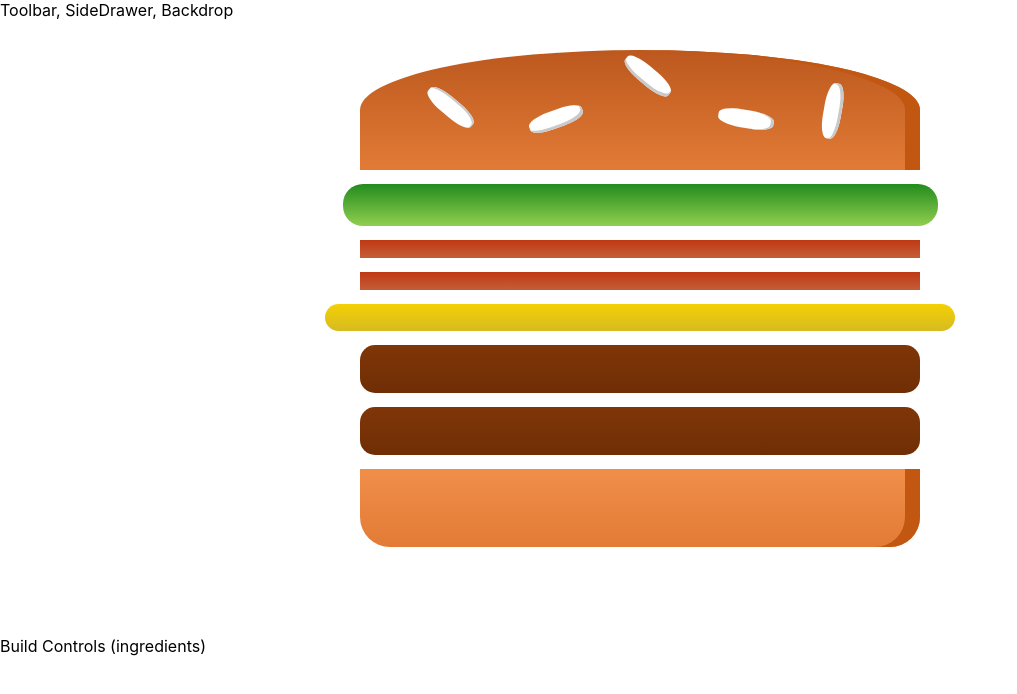
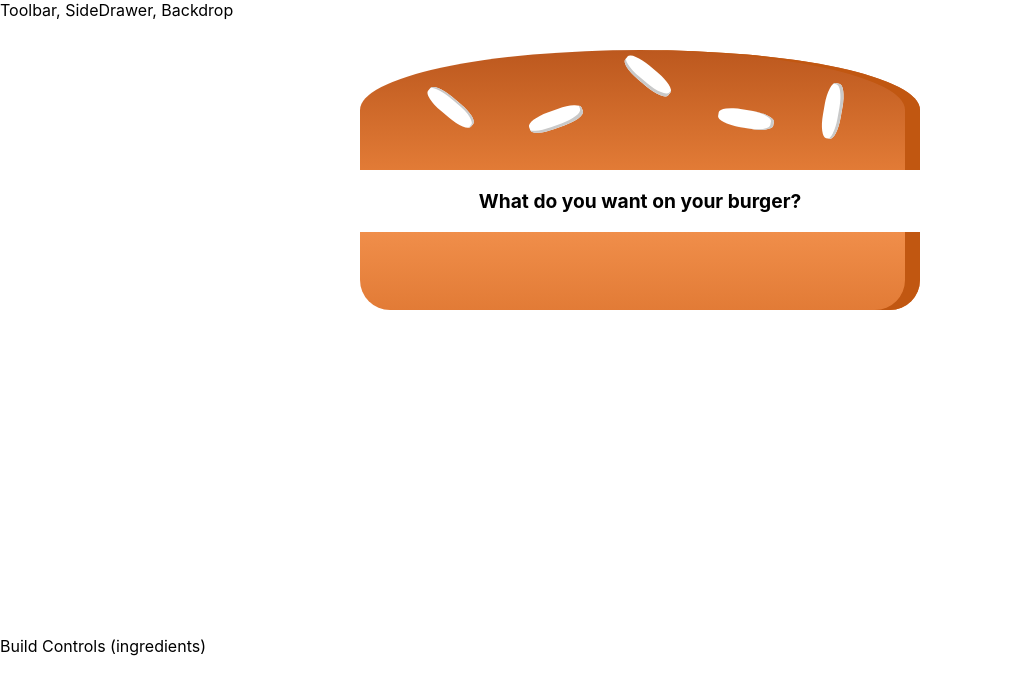
Before and after one commit to zarkle/burger-app, a React (Create React App) app: page / in a window 1280 px wide. Shown: the top 694 px of the page, without its empty margins (0-1017 px from the left). Built offline with nearby package versions, Linux system fonts and the light colour scheme.

Commit message:
burger starts with no ingredients

```diff
--- a/src/components/Burger/Burger.js
+++ b/src/components/Burger/Burger.js
@@ -3,12 +3,18 @@ import styles from './Burger.module.css';
 import BurgerIngredients from './BurgerIngredients/BurgerIngredients';
 
 const burger = (props) => {
-  const newIngredients = Object.keys(props.ingredients)
+  let newIngredients = Object.keys(props.ingredients)
     .map(ingKey => {
       return [...Array(props.ingredients[ingKey])].map((_, i) => {
         return <BurgerIngredients key={ingKey + i} type={ingKey} />;
       });
-    });
+    })
+    .reduce((arr, el) => {
+      return arr.concat(el);
+    }, []);
+  if (newIngredients.length === 0) {
+    newIngredients = <p>What do you want on your burger?</p>
+  };
 
   return (
     <div className={styles.Burger}>
--- a/src/containers/BurgerBuilder/BurgerBuilder.js
+++ b/src/containers/BurgerBuilder/BurgerBuilder.js
@@ -5,10 +5,10 @@ import Burger from '../../components/Burger/Burger';
 class BurgerBuilder extends Component {
   state = {
     ingredients: {
-      salad: 1,
-      bacon: 2,
-      cheese: 1,
-      meat: 2,
+      salad: 0,
+      bacon: 0,
+      cheese: 0,
+      meat: 0,
     }
   }
 
```
